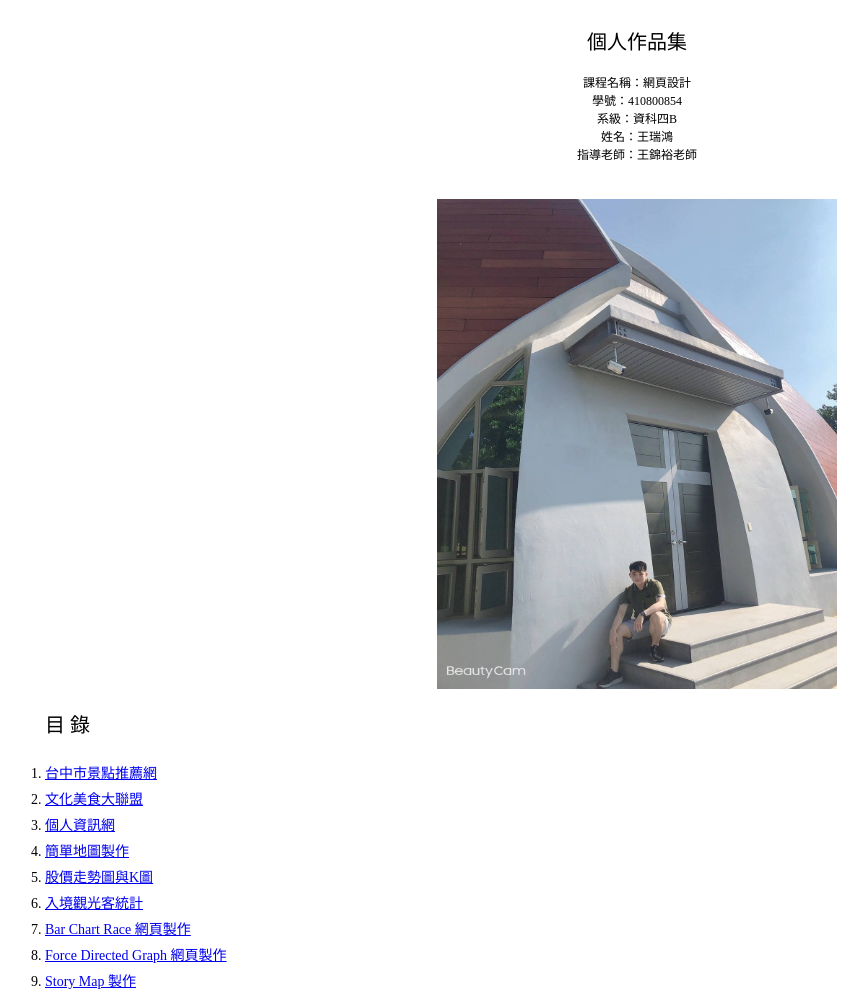
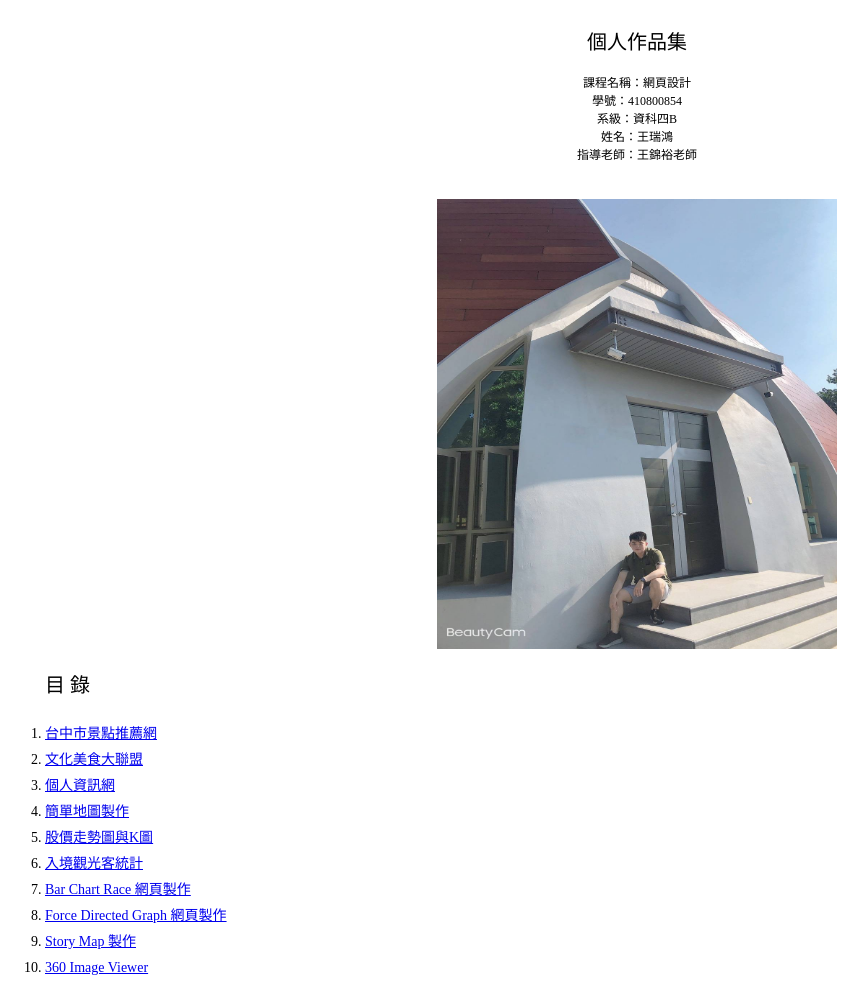
Before and after one commit to momomine/web-hw10, a plain HTML site: page index.html in a window 1280 px wide. Shown: the top 992 px of the page, without its empty margins (3-871 px from the left). Drawn offline with Linux system fonts and the light colour scheme.

Commit message:
Update index.html

```diff
--- a/index.html
+++ b/index.html
@@ -35,7 +35,7 @@
 				<font style="font-size: 12px;">指導老師：王錦裕老師</font><br>
 				<br>
 				<br>
-				<img src="images/me.jpg" width="400" height="490">
+				<img src="images/me.jpg" width="400" height="450">
 			</div>
 
 
```
